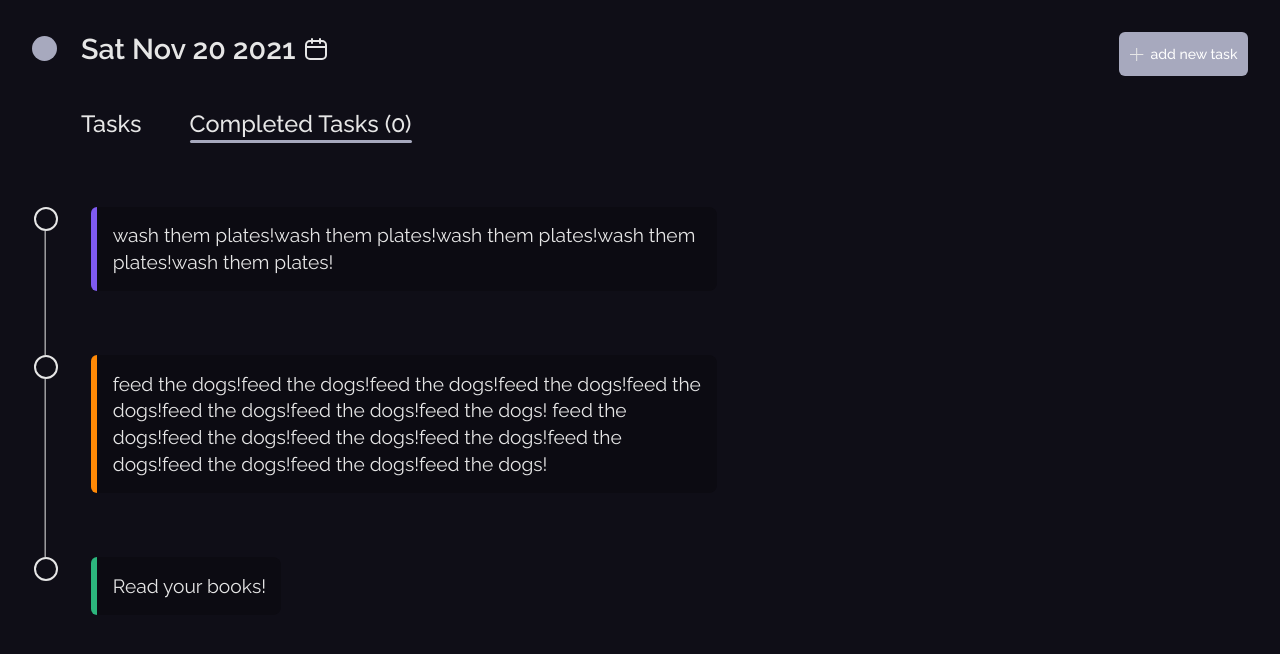
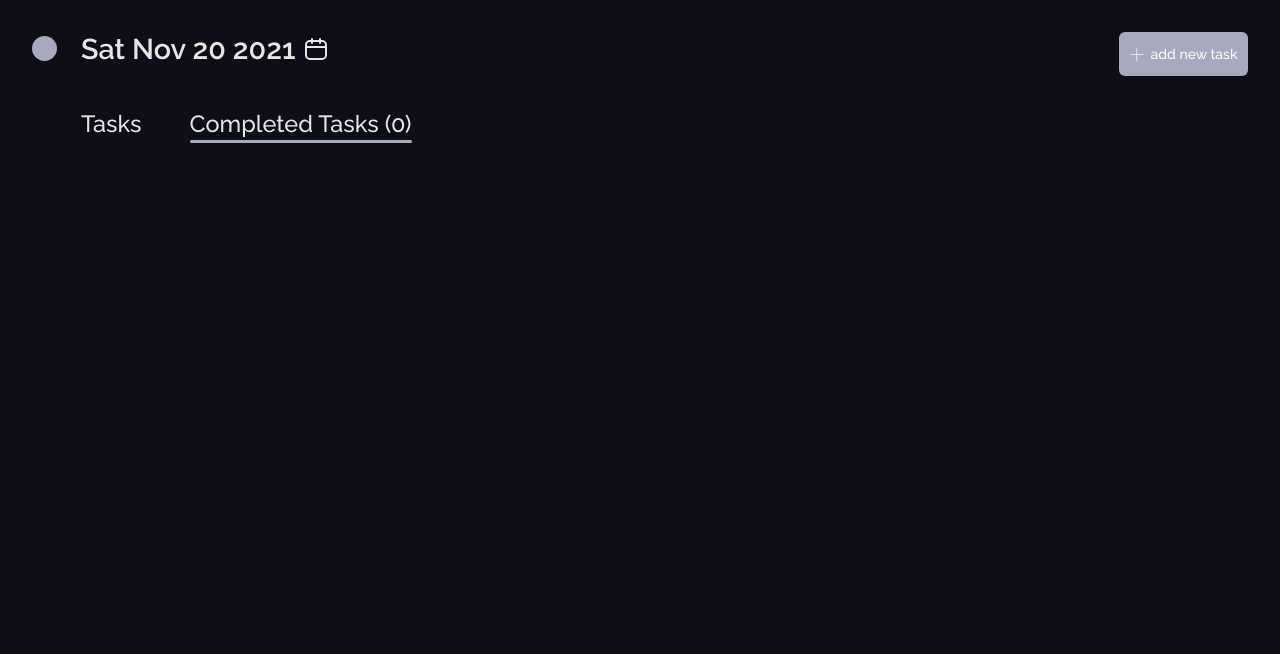
Before and after one commit to Adekxnle/checked, a React (Create React App) app: page /completed-tasks in a window 1280 px wide. Shown: the top 654 px of the page. Built offline with nearby package versions, Linux system fonts and the light colour scheme.

Commit message:
completed task page in works!!

```diff
--- a/src/views/CompletedTask/index.js
+++ b/src/views/CompletedTask/index.js
@@ -13,9 +13,9 @@ function CompletedTasks() {
   return (
     <div className='completed-task-page'>
       <ol>
-        {tasks.map((task) => {
-          return (
-            <li className='task-container' key={task.id}>
+        {tasks.map((task) =>
+          task.completed ? (
+            <li className='completed-task-container' key={task.id}>
               <span className='checkbox-input'>
                 <input
                   checked={task.completed ? true : false}
@@ -54,8 +54,10 @@ function CompletedTasks() {
                 </div>
               </label>
             </li>
-          );
-        })}
+          ) : (
+            ''
+          )
+        )}
       </ol>
     </div>
   );
--- a/src/views/CompletedTask/style.css
+++ b/src/views/CompletedTask/style.css
@@ -8,3 +8,18 @@
   padding: 0;
   width: min(70ch, 100%);
 }
+
+li.completed-task-container {
+  display: flex;
+  position: relative;
+  gap: 2rem;
+  grid-gap: 2rem;
+  padding-bottom: 4rem;
+}
+
+@media screen and (max-width: 520px) {
+  li.completed-task-container {
+    gap: 1rem;
+    grid-gap: 1rem;
+  }
+}
```
